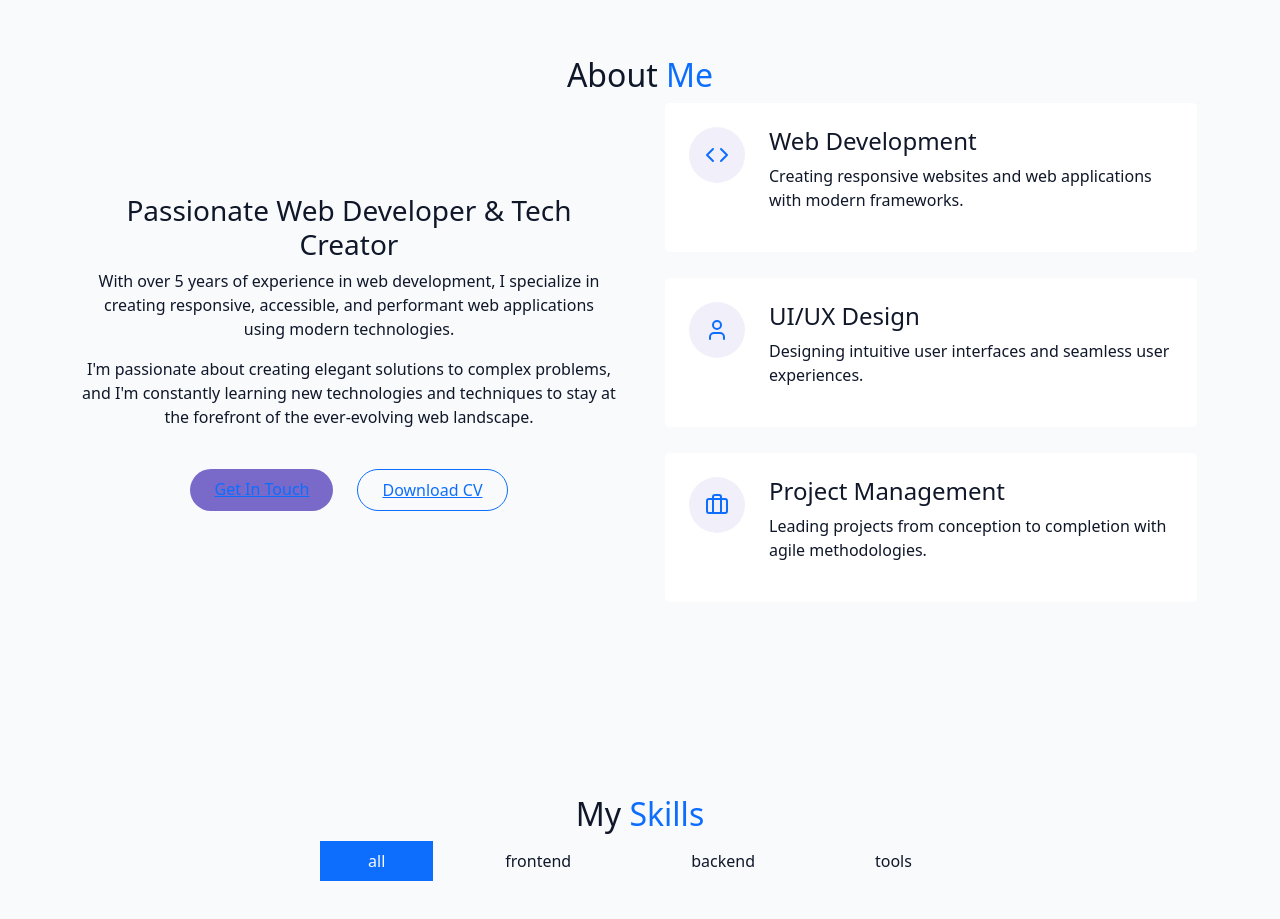
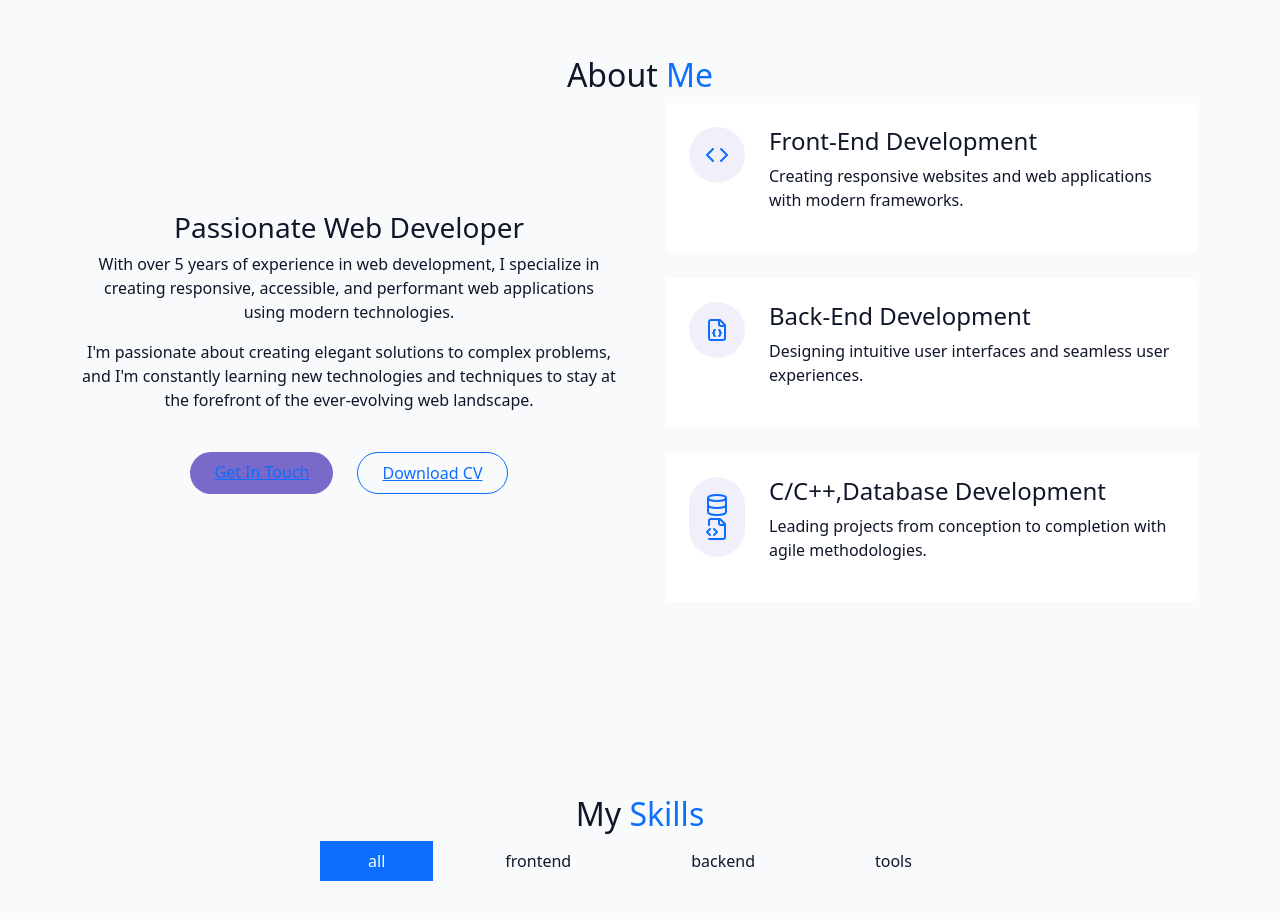
Before and after one commit to pshegde123/portfolio25, a React (Vite) app: page / in a window 1280 px wide. Shown: the part 840-1759 px from the top of the page. Built offline with nearby package versions, Linux system fonts and the light colour scheme; a web font is replaced by a local one.

Commit message:
Updated icons

```diff
--- a/src/components/AboutSection.jsx
+++ b/src/components/AboutSection.jsx
@@ -1,4 +1,4 @@
-import { Briefcase, Code, User } from "lucide-react";
+import { Code, FileCode2, Database, FileJson } from "lucide-react";
 
 export const AboutSection = () => {
     return (
@@ -12,7 +12,7 @@ export const AboutSection = () => {
                 <div className="grid grid-cols-1 md:grid-cols-2 gap-12 items-center">
                     <div className="space-y-6">
                         <h3 className="text-2xl font-semibold">
-                            Passionate Web Developer & Tech Creator
+                            Passionate Web Developer
                         </h3>
 
                         <p className="text-muted-foreground">
@@ -50,7 +50,7 @@ export const AboutSection = () => {
                                     <Code className="h-6 w-6 text-primary" />
                                 </div>
                                 <div className="text-left">
-                                    <h4 className="font-semibold text-lg"> Web Development</h4>
+                                    <h4 className="font-semibold text-lg"> Front-End Development</h4>
                                     <p className="text-muted-foreground">
                                         Creating responsive websites and web applications with
                                         modern frameworks.
@@ -61,10 +61,10 @@ export const AboutSection = () => {
                         <div className="gradient-border p-6 card-hover">
                             <div className="flex items-start gap-4">
                                 <div className="p-3 rounded-full bg-primary/10">
-                                    <User className="h-6 w-6 text-primary" />
+                                    <FileJson className="h-6 w-6 text-primary" />
                                 </div>
                                 <div className="text-left">
-                                    <h4 className="font-semibold text-lg">UI/UX Design</h4>
+                                    <h4 className="font-semibold text-lg">Back-End Development</h4>
                                     <p className="text-muted-foreground">
                                         Designing intuitive user interfaces and seamless user
                                         experiences.
@@ -75,11 +75,12 @@ export const AboutSection = () => {
                         <div className="gradient-border p-6 card-hover">
                             <div className="flex items-start gap-4">
                                 <div className="p-3 rounded-full bg-primary/10">
-                                    <Briefcase className="h-6 w-6 text-primary" />
+                                    <Database className="h-6 w-6 text-primary" />
+                                    <FileCode2 className="h-6 w-6 text-primary" />
                                 </div>
 
                                 <div className="text-left">
-                                    <h4 className="font-semibold text-lg">Project Management</h4>
+                                    <h4 className="font-semibold text-lg">C/C++,Database Development</h4>
                                     <p className="text-muted-foreground">
                                         Leading projects from conception to completion with agile
                                         methodologies.
```
